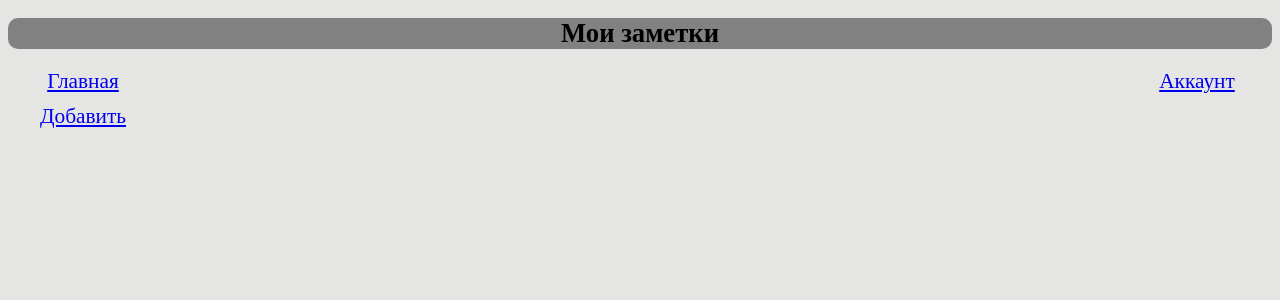
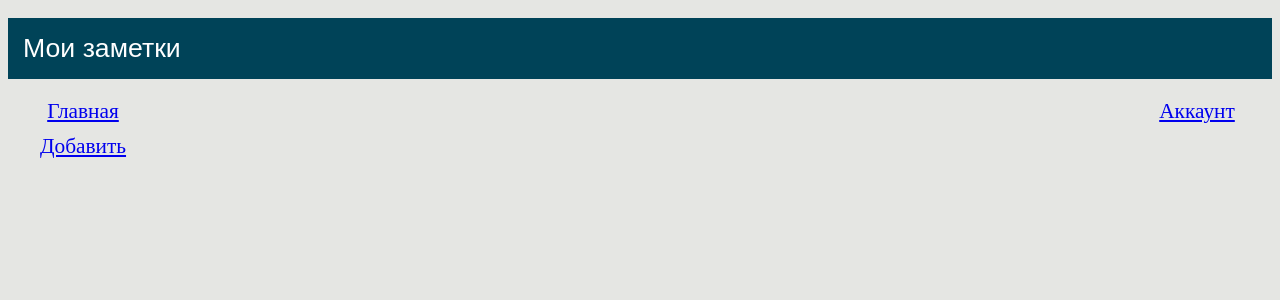
Before and after one commit to kudinov-prog/Django-mysite, a Django app: page /adboard/ in a window 1280 px wide. Shown: the top 300 px of the page. Run offline with Django 3.2, Linux system fonts and the light colour scheme; data that the repository does not hold is empty.

Commit message:
To github

```diff
--- a/adboard/static/adboard/style.css
+++ b/adboard/static/adboard/style.css
@@ -1,10 +1,11 @@
 header h1 {
+    font: 1em sans-serif;
     font-size: 20pt;
-    font: normal;
-    text-align: center;
-    background-color: rgb(129, 129, 129);
+    color: white;
+    text-align: left;
+    background-color: #004358;
     margin-bottom: 10px;
-    border-radius: 10px;
+    padding: 15px;
 }
 
 
@@ -30,6 +31,7 @@ section {
     border-radius: 10px;
     padding: 10px;
     margin-bottom: 5px;
+    box-shadow: 3px 3px 4px rgba(54, 54, 54, 0.4);
 
 }
 .date {
```
Also changed, not shown: README.md (added).
